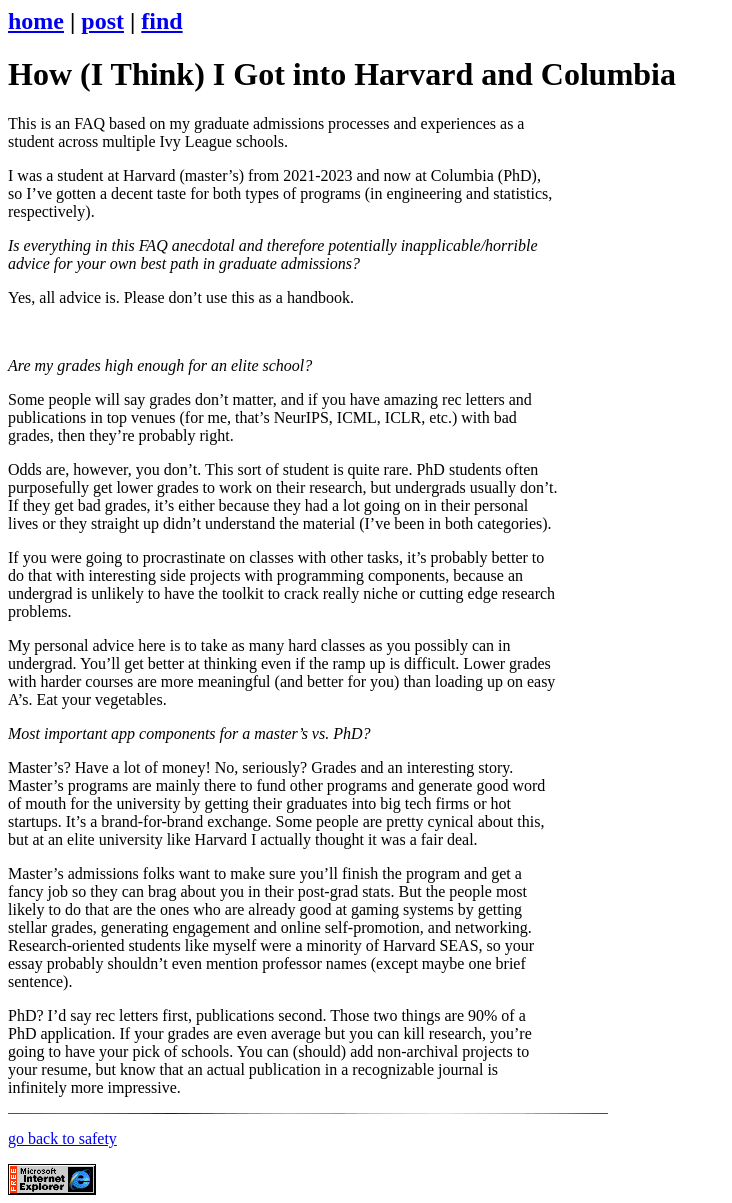
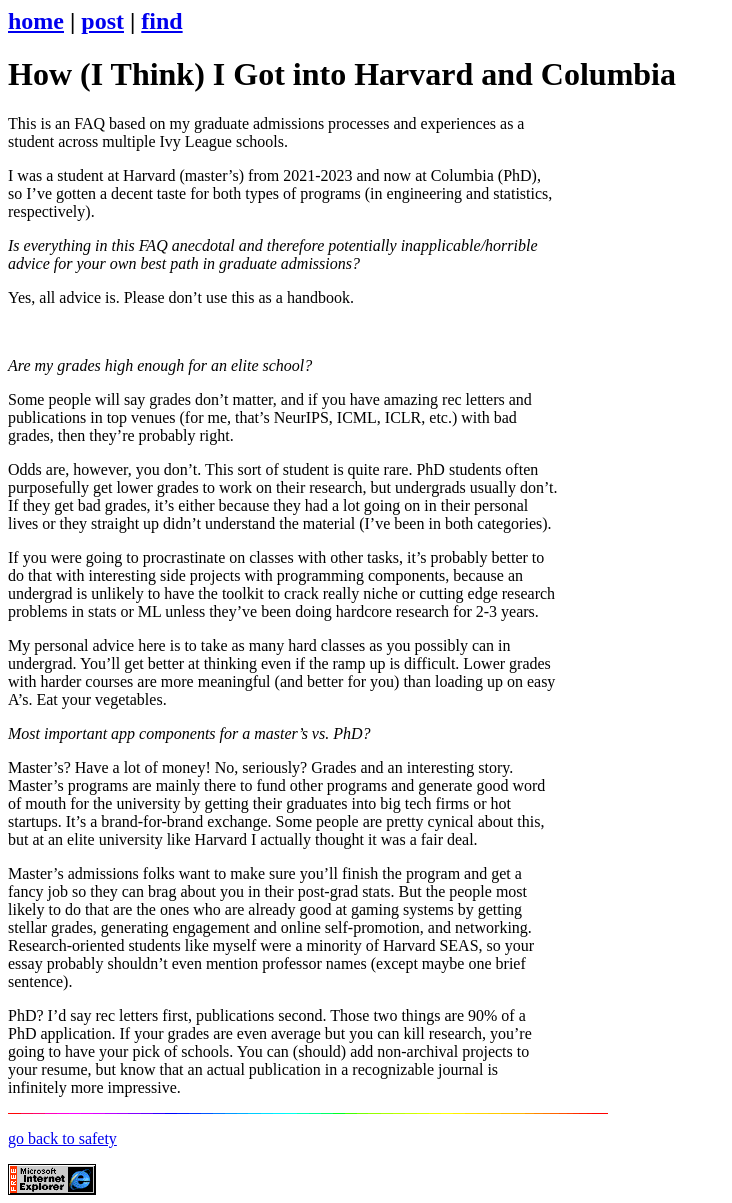
Before and after one commit to 00jrh00/00jrh00.github.io, a Jekyll site: the page built from _posts/2024-05-02-firstpost.markdown, in a window 1280 px wide. Shown: the whole page, without its empty margins (0-732 px from the left). Built offline with Jekyll 4.4.1, drawn with Linux system fonts in a browser that asks for light colours.

Commit message:
Update 2024-05-02-firstpost.markdown

```diff
--- a/_posts/2024-05-02-firstpost.markdown
+++ b/_posts/2024-05-02-firstpost.markdown
@@ -21,7 +21,7 @@
 
 Odds are, however, you don't. This sort of student is quite rare. PhD students often purposefully get lower grades to work on their research, but undergrads usually don't. If they get bad grades, it's either because they had a lot going on in their personal lives or they straight up didn't understand the material (I've been in both categories).
 
-If you were going to procrastinate on classes with other tasks, it's probably better to do that with interesting side projects with programming components, because an undergrad is unlikely to have the toolkit to crack really niche or cutting edge research problems.
+If you were going to procrastinate on classes with other tasks, it's probably better to do that with interesting side projects with programming components, because an undergrad is unlikely to have the toolkit to crack really niche or cutting edge research problems in stats or ML unless they've been doing hardcore research for 2-3 years.
 
 My personal advice here is to take as many hard classes as you possibly can in undergrad. You'll get better at thinking even if the ramp up is difficult. Lower grades with harder courses are more meaningful (and better for you) than loading up on easy A's. Eat your vegetables.
 
```
